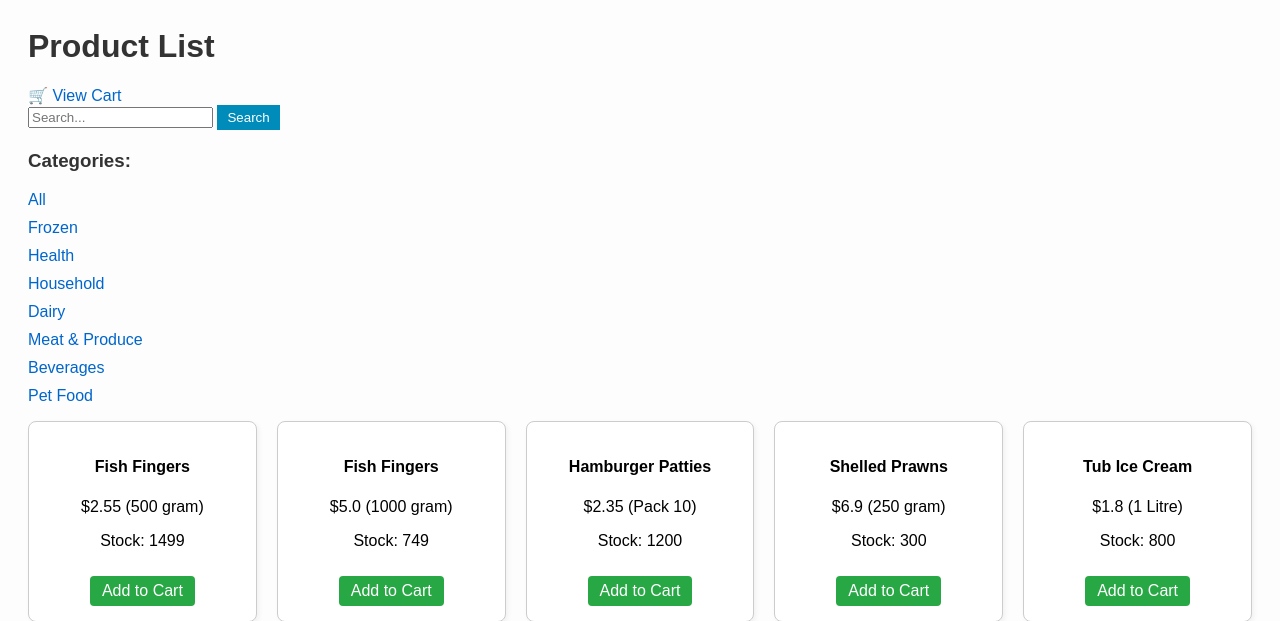
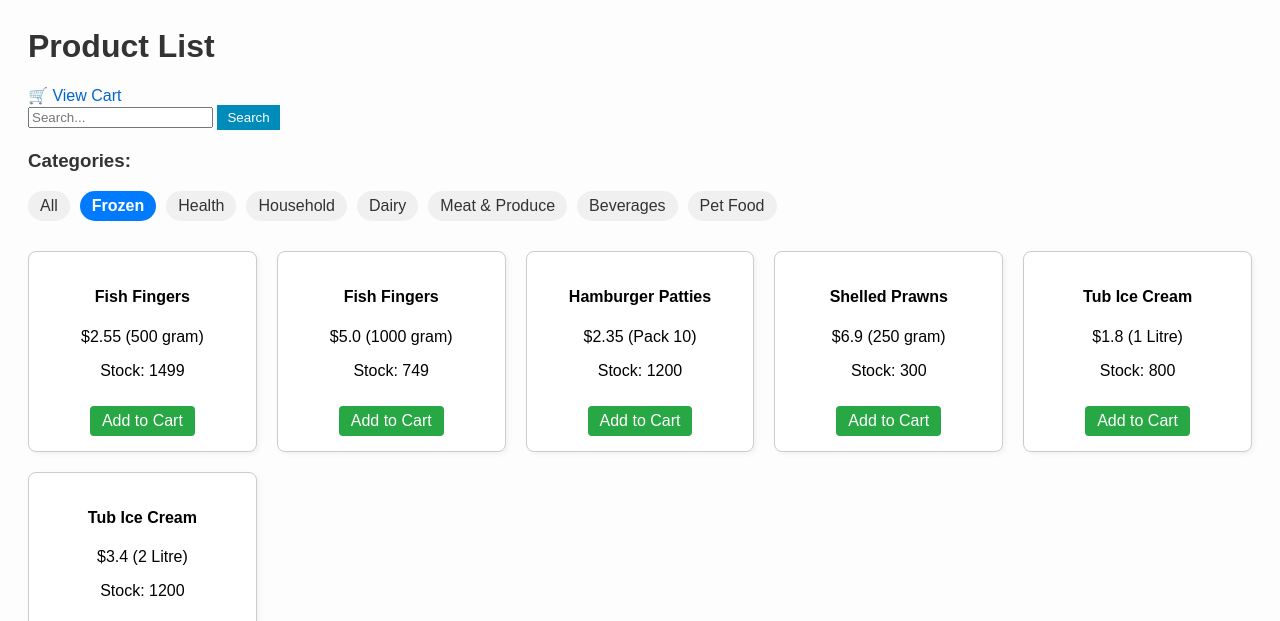
Before and after one commit to ayana010/online-grocery-store, a Flask app: a page that uses templates/index.html in a window 1280 px wide. Shown: the top 621 px of the page. Run offline with Flask 3, Linux system fonts and the light colour scheme; data comes from the database, SQL or seed files in the repository.

Commit message:
Highlight the selected category filter

```diff
--- a/static/style.css
+++ b/static/style.css
@@ -83,3 +83,34 @@
     color: #888;
     font-style: italic;
 }
+
+.category-list {
+    display: flex;
+    flex-wrap: wrap;
+    gap: 10px;
+    margin-bottom: 20px;
+}
+
+.category-list li {
+    list-style: none;
+}
+
+.category-list a {
+    display: inline-block;
+    padding: 6px 12px;
+    background-color: #f0f0f0;
+    border-radius: 20px;
+    color: #333;
+    text-decoration: none;
+    transition: 0.2s;
+}
+
+.category-list a:hover {
+    background-color: #ddd;
+}
+
+.category-list a.active {
+    background-color: #007bff;
+    color: white;
+    font-weight: bold;
+}
--- a/templates/index.html
+++ b/templates/index.html
@@ -15,12 +15,23 @@
     </form>
 
         <h3>Categories:</h3>
-        <ul>
-        <li><a href="{{ url_for('index') }}">All</a></li>
-        {% for c in categories %}
-            <li><a href="{{ url_for('index', category=c['category']) }}"> {{ c['category'] }}</a></li>
-        {% endfor %}
+        <ul class="category-list">
+            <li>
+                <a href="{{ url_for('index') }}"
+                   class="{% if not selected_category %}active{% endif %}">
+                   All
+                </a>
+            </li>
+            {% for c in categories %}
+            <li>
+                <a href="{{ url_for('index', category=c['category']) }}"
+                   class="{% if selected_category == c['category'] %}active{% endif %}">
+                   {{ c['category'] }}
+                </a>
+            </li>
+            {% endfor %}
         </ul>
+
 
 
     <ul>
```
